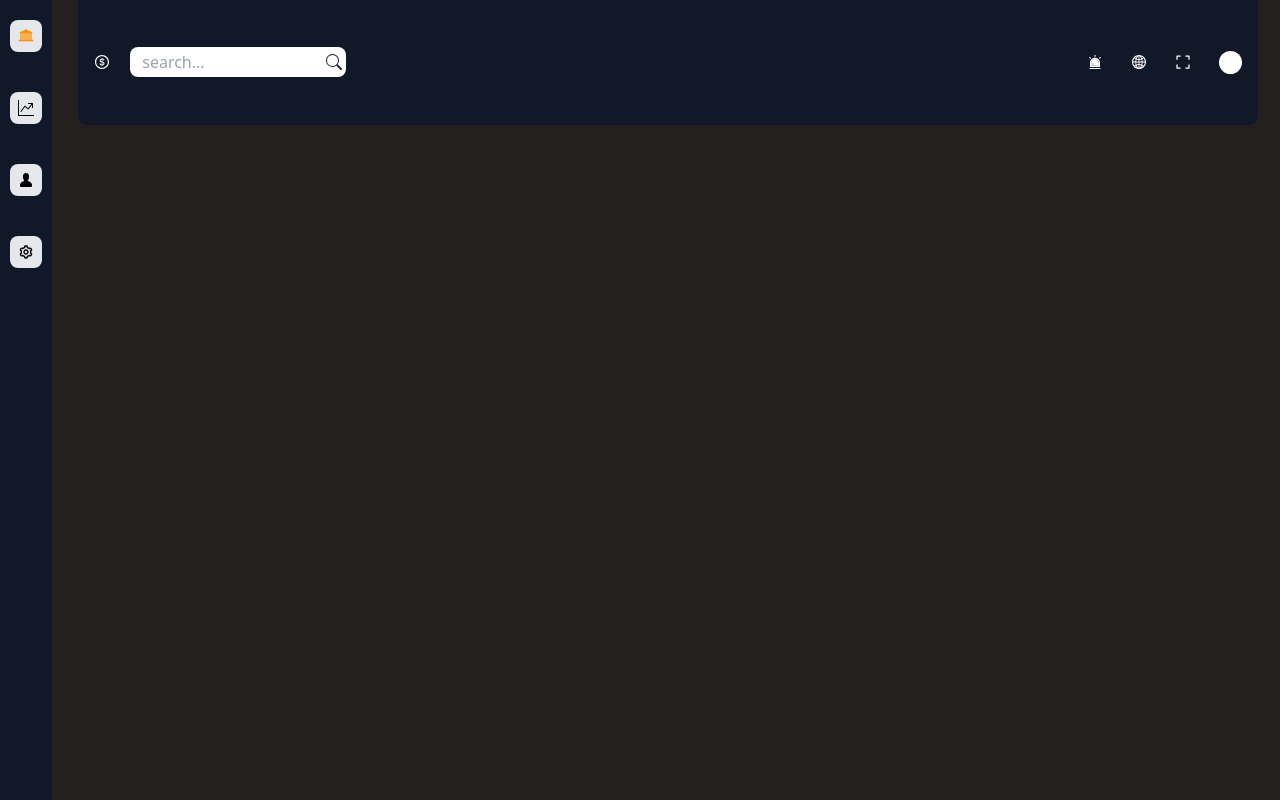
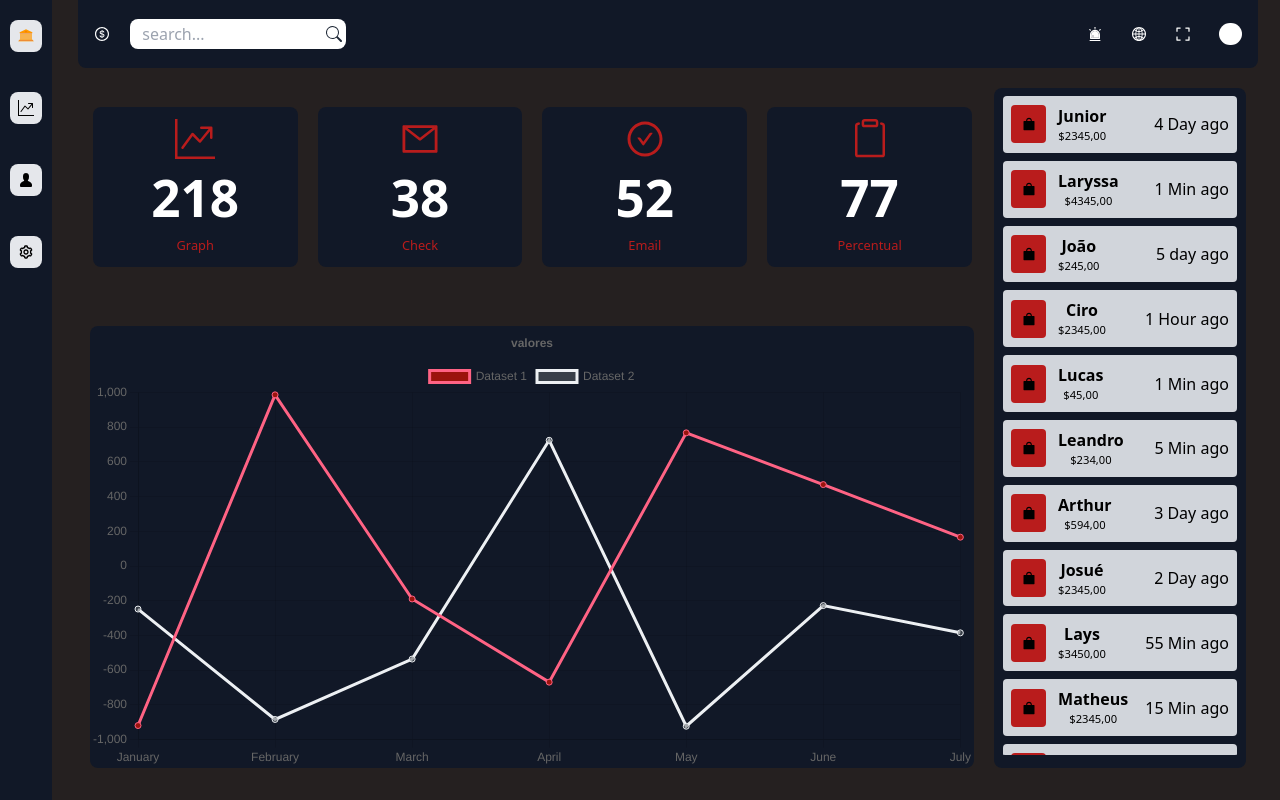
Before and after one commit to Josue-Mendes-Sales-Jr-dev/template-dashboard, a Next.js app: page /graph in a window 1280 px wide. Built offline with nearby package versions, Linux system fonts and the light colour scheme.

Commit message:
new config 5

```diff
--- a/src/components/calendar/index.jsx
+++ b/src/components/calendar/index.jsx
@@ -1,16 +1,22 @@
 import 'tailwindcss/tailwind.css'
 import { useState } from 'react'
 import Calendar from 'react-calendar'
+import 'react-calendar/dist/Calendar.css'
 
 export const NewCalendar=()=>{
     const[ calendar, setCalendar]=useState(new Date())
+    const[ week, setWeek]=useState([
+        'seg', 'ter','qua','qui','sex','sáb','dom'
+    ])
     return(
         <>
-         <div className='flex items-center justify-center w-[100%] h-[100%]'>
+         <div className='flex items-center justify-center rounded-lg w-[27rem] h-[30rem] bg-gray-900'>
          <Calendar
-         className={`w-[80%} h-[100%] bg-white rounded-lg p-3`}
+         className={`w-[45rem] h-[25rem] rounded-lg p-3 `}
          value={calendar}
          onChange={setCalendar}
+
+
          />
          </div>
         </>
--- /dev/null
+++ b/src/components/cardsBox/index.tsx
@@ -0,0 +1,28 @@
+import "tailwindcss/tailwind.css"
+
+interface ICardsBoxProps{
+  title?:string
+  subtitle?:string
+  value?:string
+  className?:string
+   children?:any
+}
+export const CardsBox=(props:ICardsBoxProps)=>{
+    return(
+        <>
+        <div className={`${props.className} min-w-[16vw] p-3 min-h-[15vh]  bg-gray-900 text-white items-center justify-center flex-col flex rounded-lg items-center`}>
+          <div className="text-[2.5rem] text-red-700">
+            {props.children}
+          </div>
+          <p className="flex flex-col items-center justify-center h-[50%] text-[3.2rem]">
+            <strong>
+              {props.title}
+            </strong>
+            <span className="text-[.8rem] text-red-700">
+              {props.subtitle}
+            </span>
+          </p>
+        </div>
+        </>
+    )
+}
--- a/src/components/graph/line.tsx
+++ b/src/components/graph/line.tsx
@@ -1,4 +1,5 @@
 import 'tailwindcss/tailwind.css'
+import { Data } from '../data';
 import React from 'react';
 import {
   Chart as ChartJS,
@@ -24,14 +25,14 @@ ChartJS.register(
 );
 
 export const options = {
-  responsive: true,
+  reponsive:true,
   plugins: {
     legend: {
       position: 'top' as const,
     },
     title: {
       display: true,
-      text: 'Chart.js Line Chart',
+      text: 'valores',
     },
   },
 };
@@ -43,19 +44,19 @@ export const data = {
   datasets: [
     {
       label: 'Dataset 1',
-      data: labels.map(() => faker.datatype.number({ min: -1000, max: 1000 })),
+      data: Data.map((items) => faker.datatype.number({ min: -1000, max: 1000 })),
       borderColor: 'rgb(255, 99, 132)',
       backgroundColor: 'rgb(155, 20, 13)',
     },
     {
       label: 'Dataset 2',
       data: labels.map(() => faker.datatype.number({ min: -1000, max: 1000 })),
-      borderColor: 'rgb(53, 162, 235)',
-      backgroundColor: 'rgba(53, 162, 235, 0.5)',
+      borderColor: 'rgb(237, 240, 243)',
+      backgroundColor: 'rgba(96, 103, 107, 0.5)',
     },
   ],
 };
 
 export function LineGraph() {
-  return <Line options={options} data={data} />;
+  return <Line className='w=[100%] h-[100%]' options={options} data={data} />;
 }
--- a/src/components/layout/index.tsx
+++ b/src/components/layout/index.tsx
@@ -11,10 +11,10 @@ interface ILayoutProps{
 export const Layout=(props:ILayoutProps)=>{
     return(
         <>
-        <div className=" w-screen h-[100vh] flex sm:flex-row flex-col gap-2 ">
+        <div className=" w-screen h-[100vh] flex sm:flex-row flex-col gap-2 overflow-auto scrollbar-thin ">
             <Navbar className="hidden sm:flex"/>
             <div className="flex sm:w-[95%] h-[90%] lg:h-[96vh] items-center gap-5 flex-col border-box">
-                <Header className='w-[100%] sm:w-[90%] lg:w-[97%] h-[10%] sm:h-[20%]  sm:rounded-br-lg sm:rounded-bl-lg'/>
+                <Header className='w-[100%] sm:w-[90%] lg:w-[97%] h-[10%] sm:h-[15%] lg:h-[10%]  sm:rounded-br-lg sm:rounded-bl-lg'/>
                 <div className="flex items-center justify-center scrollbar-thin w-[100%] h-[100%] overflow-auto">
                     {
                         props.children
--- a/src/components/orders/index,.tsx
+++ b/src/components/orders/index,.tsx
@@ -6,14 +6,14 @@ import { Data } from '../data'
 export const Orders=()=>{
     return(
         <>
-        <div  className='w-[90%] flex flex-col items-center pt-2  md:w-[32%] rounded-lg mb-3  md:mb-[0px]  h-[90%] bg-gray-100 border-box '>
-        <div className='w-[98%] flex flex-col items-center   rounded-lg   md:mb-[0px]  h-[98%] bg-gray-100 overflow-auto  scrollbar-thin scrollbar-thumb-purple-500'>
+        <div  className='w-[90%] flex flex-col items-center pt-2  md:w-[32%] rounded-lg mb-3  md:mb-[0px]  h-[100%] bg-gray-900 border-box '>
+        <div className='w-[98%] flex flex-col items-center   rounded-lg   md:mb-[0px]  h-[98%] bg-gray-900 overflow-auto  scrollbar-thin scrollbar-thumb-red-900'>
              {
                 Data.map(items=>(
                     // eslint-disable-next-line react/jsx-key
         <div className='flex items-center justify-between h-[80px] w-[95%] mb-2 px-2 py-2 rounded bg-gray-300'>
             <div className='flex gap-3 items-center'>
-               <span className='flex items-center justify-center w-[35px] h-[38px] rounded bg-purple-400'>
+               <span className='flex items-center justify-center w-[35px] h-[38px] rounded bg-red-700'>
                 <AiFillShopping/>
                </span>
                <div className=' flex flex-col items-center justify-center'>
--- a/src/pages/clients.tsx
+++ b/src/pages/clients.tsx
@@ -11,7 +11,7 @@ export default function Clients() {
   <>
      <Layout>
       <div className='w-[100%] h-[100%] mt-2 flex flex-col pb-2 items-center justify-center'>
-        <ul className=' flex  items-center justify-between lg:justify-center w-[95%]  py-2 px-[1rem] bg-gray-800 text-white h-[60px] rounded-tl-lg rounded-tr-lg'>
+        <ul className=' flex  items-center justify-between lg:justify-center w-[95%]  py-2 px-[1rem] bg-gray-900 text-white h-[60px] rounded-tl-lg rounded-tr-lg'>
             <li className='lg:w-[25%] w-[20%]' >
                 Nome
             </li>
@@ -25,8 +25,8 @@ export default function Clients() {
                 Method
             </li>
         </ul>
-        <div className='flex flex-col gap-3 w-[95%] items-center h-[75vh] sm:h-[60vh] lg:h-[80vh] pb-2 rounded-bl-lg rounded-br-lg bg-gray-800 overflow-hidden'>
-            <ul className='flex flex-col gap-3 w-[99%] items-center h-[100%] bg-gray-800 overflow-auto  scrollbar-thin scrollbar-thumb-slate-300' >
+        <div className='flex flex-col gap-3 w-[95%] items-center h-[75vh] sm:h-[60vh] lg:h-[80vh] pb-2 rounded-bl-lg rounded-br-lg bg-gray-900 overflow-hidden'>
+            <ul className='flex flex-col gap-3 w-[99%] items-center h-[100%] bg-gray-900 overflow-auto  scrollbar-thin scrollbar-thumb-slate-300' >
               {
                 Data.map((items)=>(
                     <>
--- a/src/pages/graph.tsx
+++ b/src/pages/graph.tsx
@@ -1,14 +1,39 @@
 import { Layout } from '@/components/layout'
-import { Card } from '@/components/card'
 import { Orders } from '@/components/orders/index,'
-import { BarChart } from '@/components/graph'
-
+import { CardsBox } from '@/components/cardsBox'
+import { LineGraph } from '@/components/graph/line'
+import { BsGraphUpArrow} from 'react-icons/bs'
+import { AiOutlineMail} from 'react-icons/ai'
+import {AiOutlineCheckCircle} from 'react-icons/ai'
+import {GoPaste} from 'react-icons/go'
 
 export default function Graph() {
   return (
   <>
      <Layout>
+     <div className='flex flex-col sm:flex-row items-center justify-center gap-5 w-[95%] h-[100%] '>
+      <div className='w-[85%] h-[100%] mt-[35rem] flex flex-col sm:flex-raw gap-10 sm:mt-0'>
+        <div className='flex items-center gap-5 justify-center w-[100%] h-[30%]'>
+          <CardsBox title='218' subtitle='Graph'>
+          < BsGraphUpArrow/>
+          </CardsBox>
+          <CardsBox title='38' subtitle='Check' >
+          <AiOutlineMail/>
+          </CardsBox>
+          <CardsBox title='52' subtitle='Email' >
+          <AiOutlineCheckCircle/>
+          </CardsBox>
+          <CardsBox title='77' subtitle='Percentual' >
+          <GoPaste/>
+          </CardsBox>
 
+        </div>
+        <div className='flex items-center gap-5 bg-gray-900 rounded-lg justify-center w-[100%] h-[65%]'>
+         <LineGraph/>
+        </div>
+      </div>
+       <Orders/>
+     </div>
      </Layout>
 
   </>
--- a/src/pages/index.tsx
+++ b/src/pages/index.tsx
@@ -23,8 +23,7 @@ export default function Home() {
           </div>
         </div>
         <div className='w-screen lg:h-[45%]  flex-col lg:flex-row  gap-5 flex items-center justify-center' >
-          <div className='w-[80%] lg:w-[30%] h-[100%]'>
-           <NewCalendar/>
+          <div className='w-[80%] lg:w-[30%] h-[100%] bg-gray-900 rounded-lg'>
           </div>
           <div className='bg-gray-900 text-white rounded-lg w-[80%] lg:w-[40%] h-[100%]'>
              <LineGraph/>
--- a/src/pages/process.tsx
+++ b/src/pages/process.tsx
@@ -11,7 +11,7 @@ export default function Process() {
 
      <Layout>
       <div className='w-[100%] h-[100%] flex flex-col items-center justify-center'>
-        <ul className=' flex  items-center justify-between lg:justify-center w-[95%]  py-2 px-[1rem] bg-gray-800 h-[60px] text-white rounded-tl-lg rounded-tr-lg'>
+        <ul className=' flex  items-center justify-between lg:justify-center w-[95%]  py-2 px-[1rem] bg-gray-900 h-[60px] text-white rounded-tl-lg rounded-tr-lg'>
             <li className='lg:w-[25%] w-[20%]' >
                 Nome
             </li>
@@ -25,8 +25,8 @@ export default function Process() {
                 Method
             </li>
         </ul>
-        <div className='flex flex-col gap-3 w-[95%] items-center h-[90vh]  pb-2 rounded-bl-lg rounded-br-lg bg-gray-800 overflow-hidden'>
-            <ul className='flex flex-col gap-3 w-[99%] items-center h-[100%] bg-gray-800 overflow-auto  scrollbar-thin scrollbar-thumb-slate-300' >
+        <div className='flex flex-col gap-3 w-[95%] items-center h-[90vh]  pb-2 rounded-bl-lg rounded-br-lg bg-gray-900 overflow-hidden'>
+            <ul className='flex flex-col gap-3 w-[99%] items-center h-[100%] bg-gray-900 overflow-auto  scrollbar-thin scrollbar-thumb-slate-300' >
               {
                 Data.map((items)=>(
                     <>
--- a/src/styles/globals.css
+++ b/src/styles/globals.css
@@ -7,5 +7,6 @@
 body {
   color: rgb(var(--foreground-rgb));
   background: rgb(37, 32, 32);
-  overflow: hidden;
+  overflow-x: hidden;
+  max-height: 100vh;
 }
```
